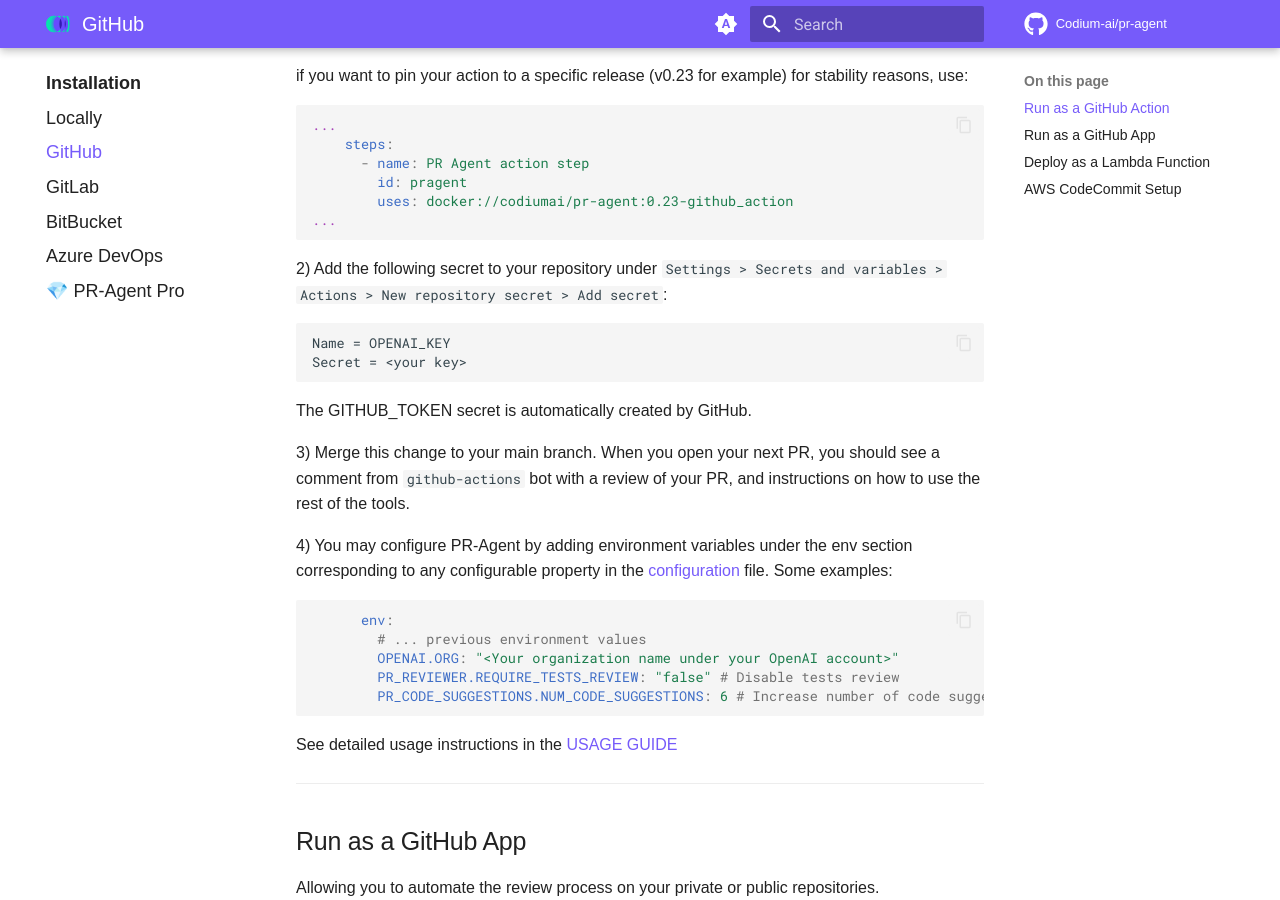
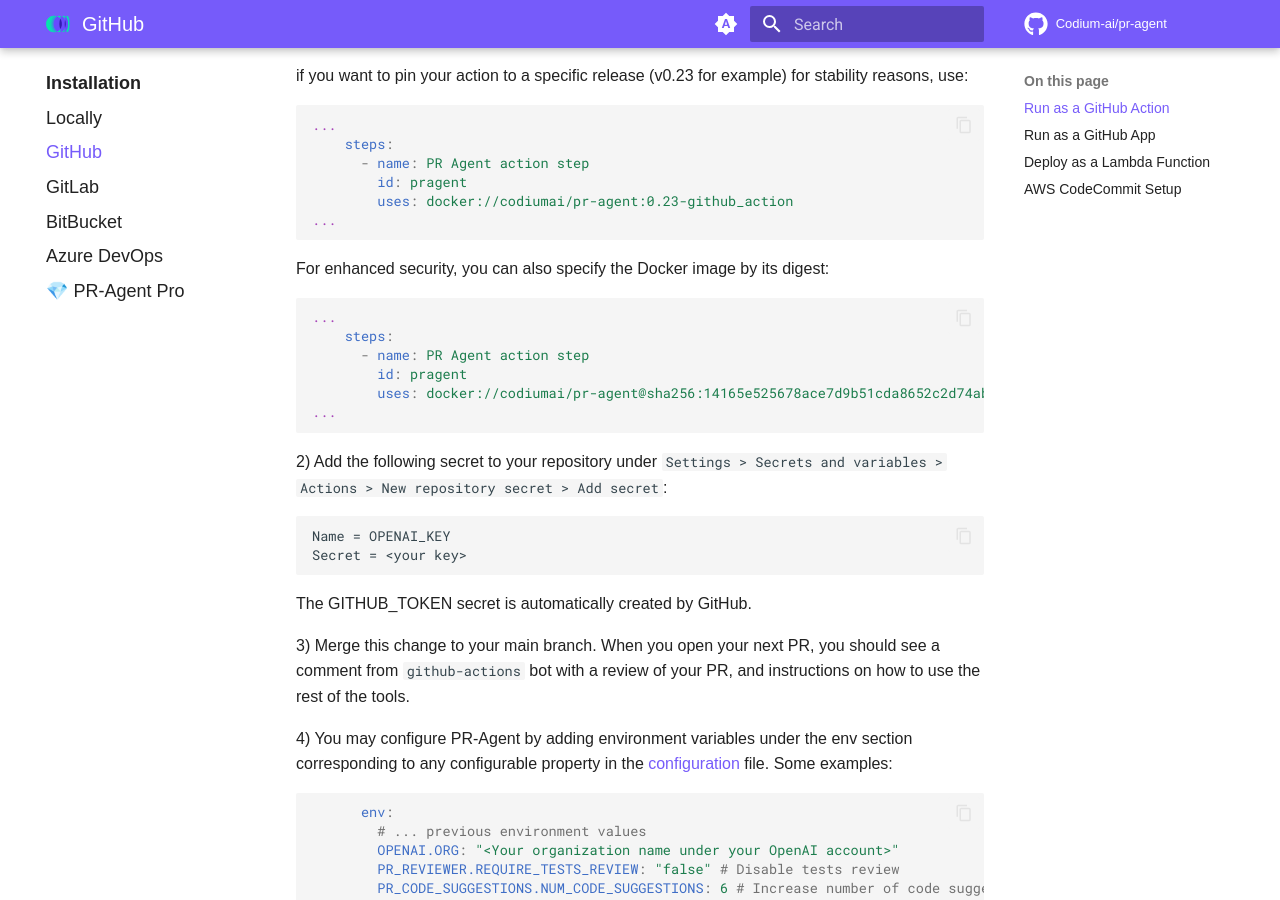
Before and after one commit to Codium-ai/pr-agent, an MkDocs documentation site: the page built from docs/docs/installation/github.md, in a window 1280 px wide and 900 px high, scrolled down 716 px. Built offline with MkDocs 1.6.1 and Material for MkDocs 9.7.7, drawn with Linux system fonts in a browser that asks for light colours; comment, search, counter and statistics services are not loaded.

Commit message:
docs: Add note to pin Docker image by its digest for enhanced security

````diff
--- a/docs/docs/installation/github.md
+++ b/docs/docs/installation/github.md
@@ -35,6 +35,16 @@
       - name: PR Agent action step
         id: pragent
         uses: docker://codiumai/pr-agent:0.23-github_action
+...
+```
+
+For enhanced security, you can also specify the Docker image by its digest:
+```yaml
+...
+    steps:
+      - name: PR Agent action step
+        id: pragent
+        uses: docker://codiumai/pr-agent@sha256:14165e525678ace7d9b51cda8652c2d74abb4e1d76b57c4a6ccaeba84663cc64
 ...
 ```
 
````
